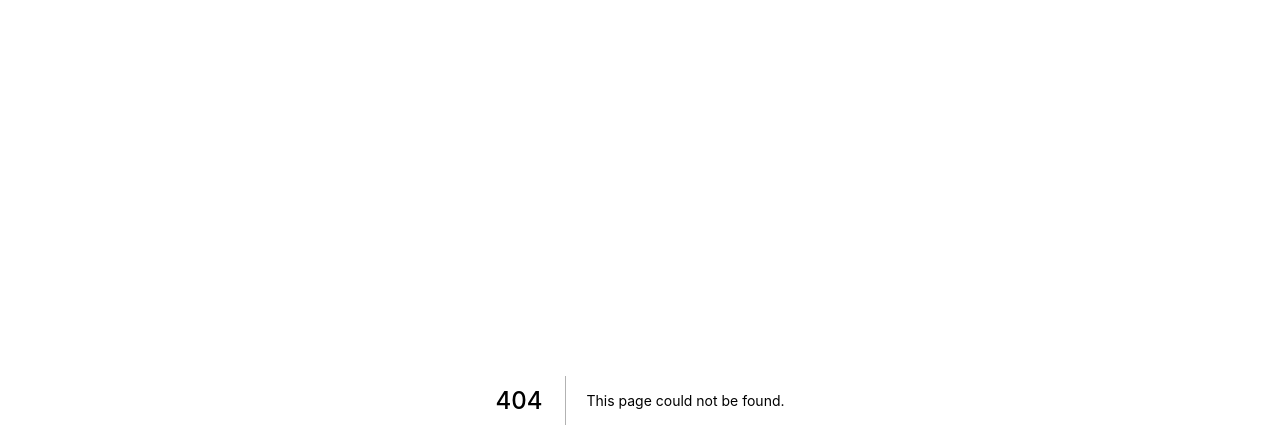
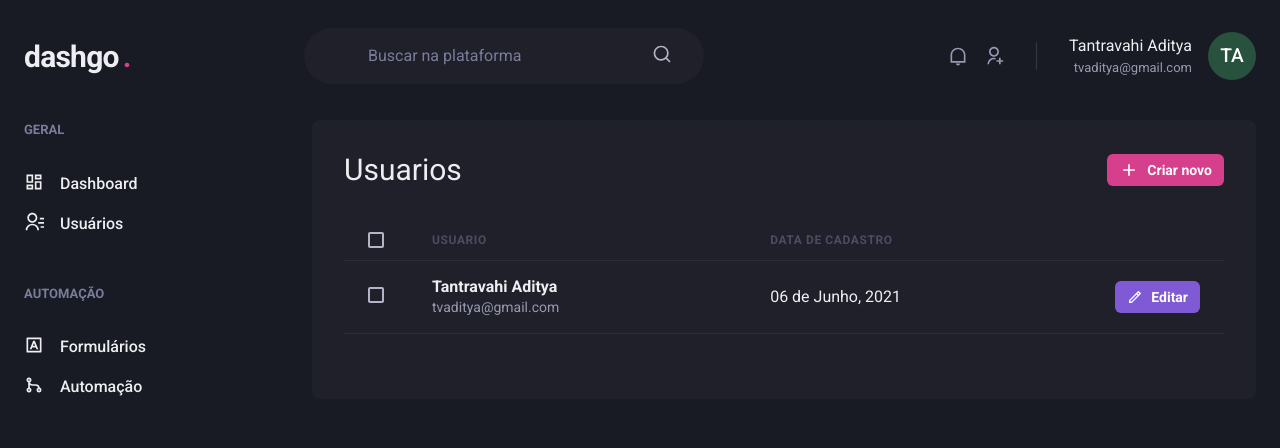
Before and after one commit to tvaditya/dashgo-react, a Next.js app: page /users in a window 1280 px wide. Before the commit this address had no page. Shown: the top 448 px of the page. Built offline with nearby package versions, Linux system fonts and the light colour scheme.

Commit message:
User list structure created

```diff
--- /dev/null
+++ b/src/pages/users/index.tsx
@@ -0,0 +1,67 @@
+import {Box, Flex, Heading, Button, Icon, Table, Thead, Tr, Th, Checkbox, Tbody, Td, Text} from "@chakra-ui/react";
+import {Sidebar} from "../../components/Sidebar";
+import {Header} from "../../components/Header";
+import { RiAddLine, RiPencilLine } from "react-icons/ri";
+
+export default function UserList() {
+    return (
+        <Box>
+            <Header />
+            <Flex w={"100%"} my={"6"}  maxWidth={1480} mx={"auto"} px={"6"}>
+                <Sidebar/>
+                <Box flex={"1"} borderRadius={8} bg={"gray.800"} p={"8"}>
+                    <Flex mb={"8"} justify={"space-between"} align={"center"}>
+                        <Heading size="lg" fontWeight={"normal"}>Usuarios</Heading>
+
+                        <Button
+                            as={"a"}
+                            size={"sm"}
+                            fontSize={"sm"}
+                            colorScheme={"pink"}
+                            leftIcon={<Icon as={RiAddLine} fontSize={"20"}/>}
+                        >
+                            Criar novo
+                        </Button>
+                    </Flex>
+                    <Table colorScheme={"whiteAlpha"}>
+                        <Thead>
+                            <Tr>
+                                <Th px={"6"} color={"gray.300"} width={"8"}>
+                                    <Checkbox colorScheme={"pink"} />
+                                </Th>
+                                <Th>Usuario</Th>
+                                <Th>Data de cadastro</Th>
+                                <Th width={"8"}></Th>
+                            </Tr>
+                        </Thead>
+                        <Tbody>
+                            <Tr>
+                                <Td px={"6"}>
+                                    <Checkbox colorScheme={"pink"} />
+                                </Td>
+                                <Td>
+                                    <Box>
+                                        <Text fontWeight={"bold"}>Tantravahi Aditya</Text>
+                                        <Text fontSize={"sm"} color={"gray.300"}>tvaditya@gmail.com</Text>
+                                    </Box>
+                                </Td>
+                                <Td>06 de Junho, 2021</Td>
+                                <Td>
+                                    <Button
+                                        as={"a"}
+                                        size={"sm"}
+                                        fontSize={"sm"}
+                                        colorScheme={"purple"}
+                                        leftIcon={<Icon as={RiPencilLine} fontSize={"16"} />}
+                                    >
+                                        Editar
+                                    </Button>
+                                </Td>
+                            </Tr>
+                        </Tbody>
+                    </Table>
+                </Box>
+            </Flex>
+        </Box>
+    )
+}
```
Also changed, not shown: src/pages/dashboard.tsx (+3 -4 lines).
